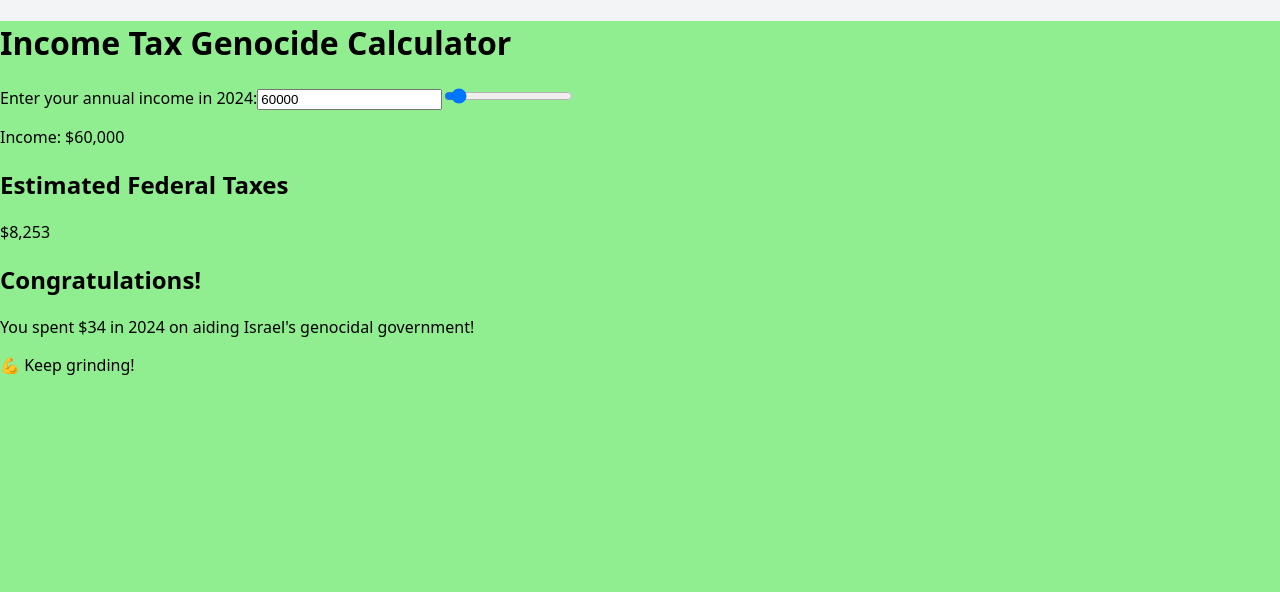
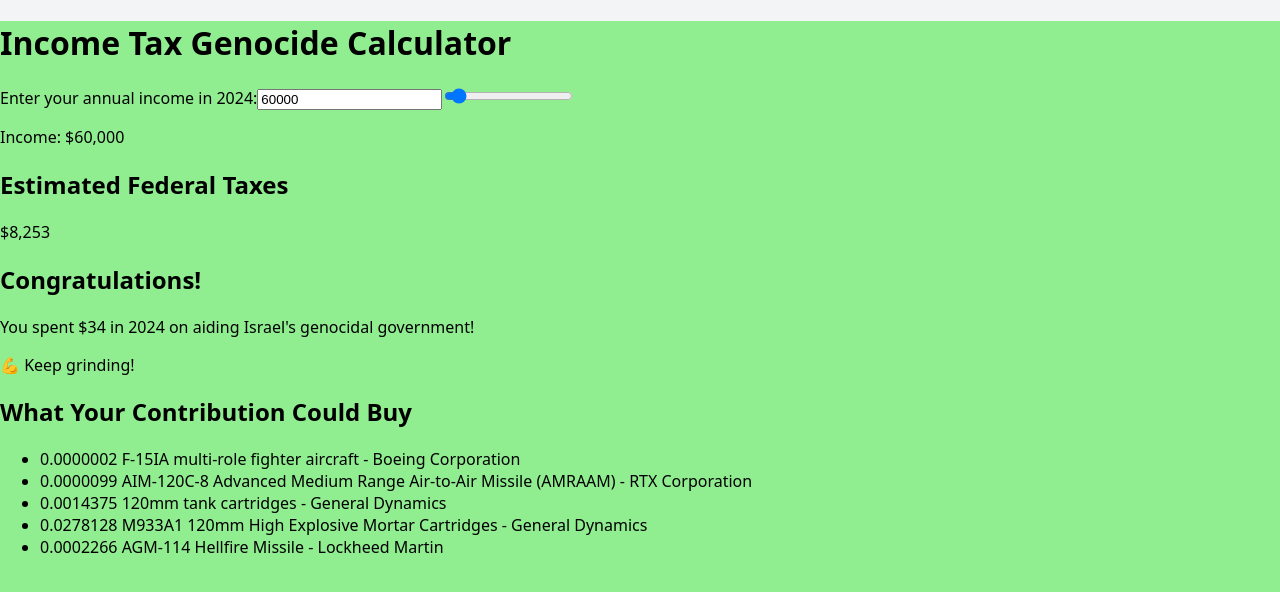
Before and after one commit to kevin116mitchell/income-tax-genocide-calculator, a React (Vite) app: page / in a window 1280 px wide. Shown: the top 592 px of the page. Built offline with nearby package versions, Linux system fonts and the light colour scheme; the HTML template or start-up script is replaced by a standard one.

Commit message:
added cost of weapon systems

```diff
--- a/src/App.jsx
+++ b/src/App.jsx
@@ -15,6 +15,15 @@
     { rate: 0.35, cap: 609350 },
     { rate: 0.37, cap: Infinity },
   ]
+
+  // Add this near the top of App.jsx
+  const weaponCosts = [
+  { name: 'F-15IA multi-role fighter aircraft', manufacturer: 'Boeing Corporation', cost: 208_000_000 },
+  { name: 'AIM-120C-8 Advanced Medium Range Air-to-Air Missile (AMRAAM)', manufacturer: 'RTX Corporation', cost: 3_416_666 },
+  { name: '120mm tank cartridges', manufacturer: 'General Dynamics', cost: 23_644 },
+  { name: 'M933A1 120mm High Explosive Mortar Cartridges', manufacturer: 'General Dynamics', cost: 1_222 },
+  { name: 'AGM-114 Hellfire Missile', manufacturer: 'Lockheed Martin', cost: 150_000 },
+]
 
   const calculateFederalTaxes = (income) => {
     let tax = 0
@@ -90,6 +99,24 @@
         </p>
         <p className="mt-2 text-xl">{reactionText}</p>
       </div>
+
+    {/* Weapon Cost Card */}
+    <div className="bg-white/60 backdrop-blur-md p-6 rounded-2xl shadow-lg w-full max-w-md mt-6 hover:shadow-2xl transition-shadow duration-300">
+      <h2 className="text-2xl font-semibold mb-4">What Your Contribution Could Buy</h2>
+      <ul className="list-disc list-inside space-y-1 text-gray-800">
+        {weaponCosts.map((weapon) => {
+          const units = funNumber / weapon.cost
+          return (
+            <li key={weapon.name}>
+              {units.toFixed(7)} {weapon.name} - <span className="italic">{weapon.manufacturer}</span>
+            </li>
+          )
+        })}
+      </ul>
     </div>
+
+    </div>
+
+
   )
 }
```
